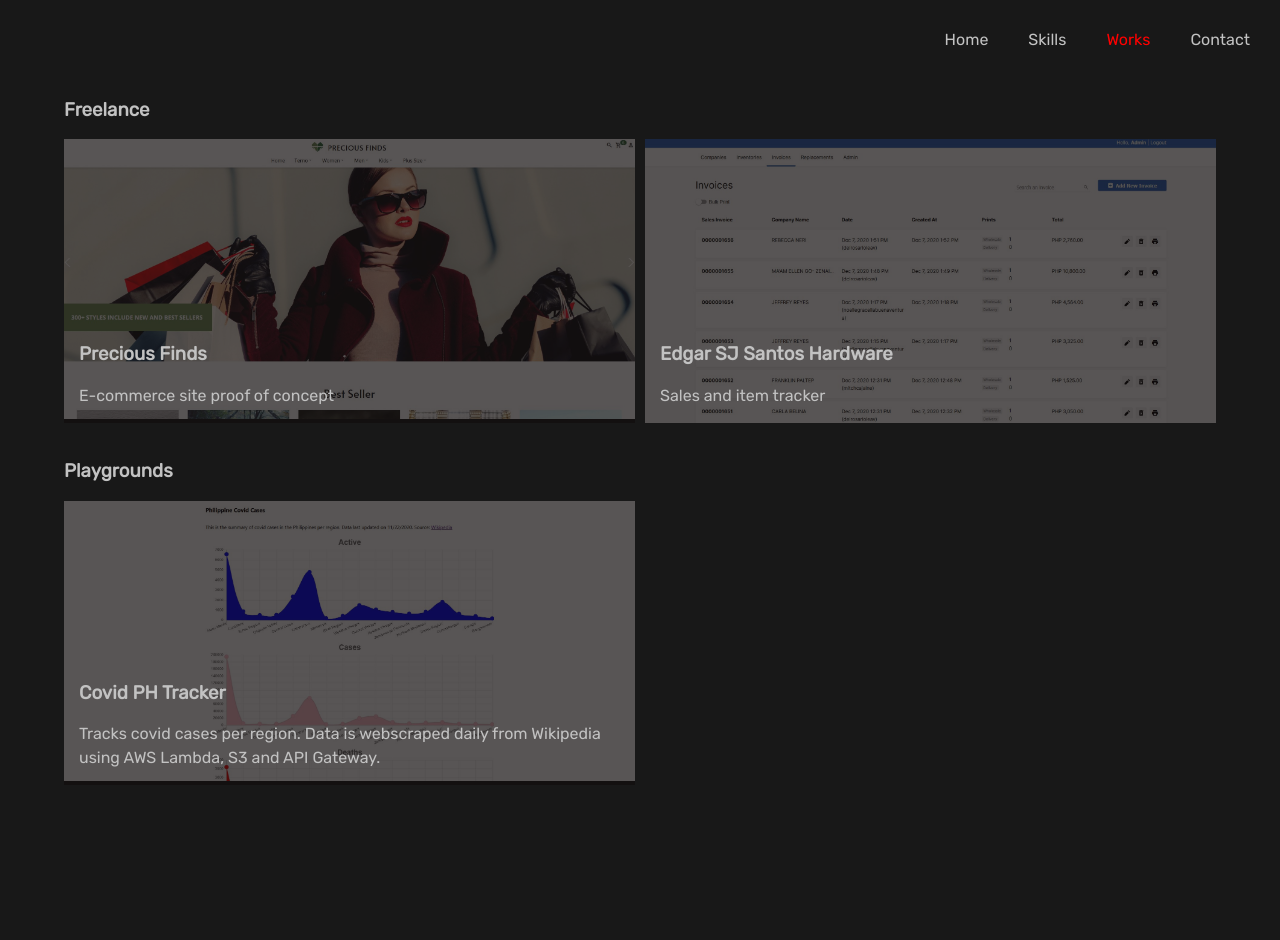
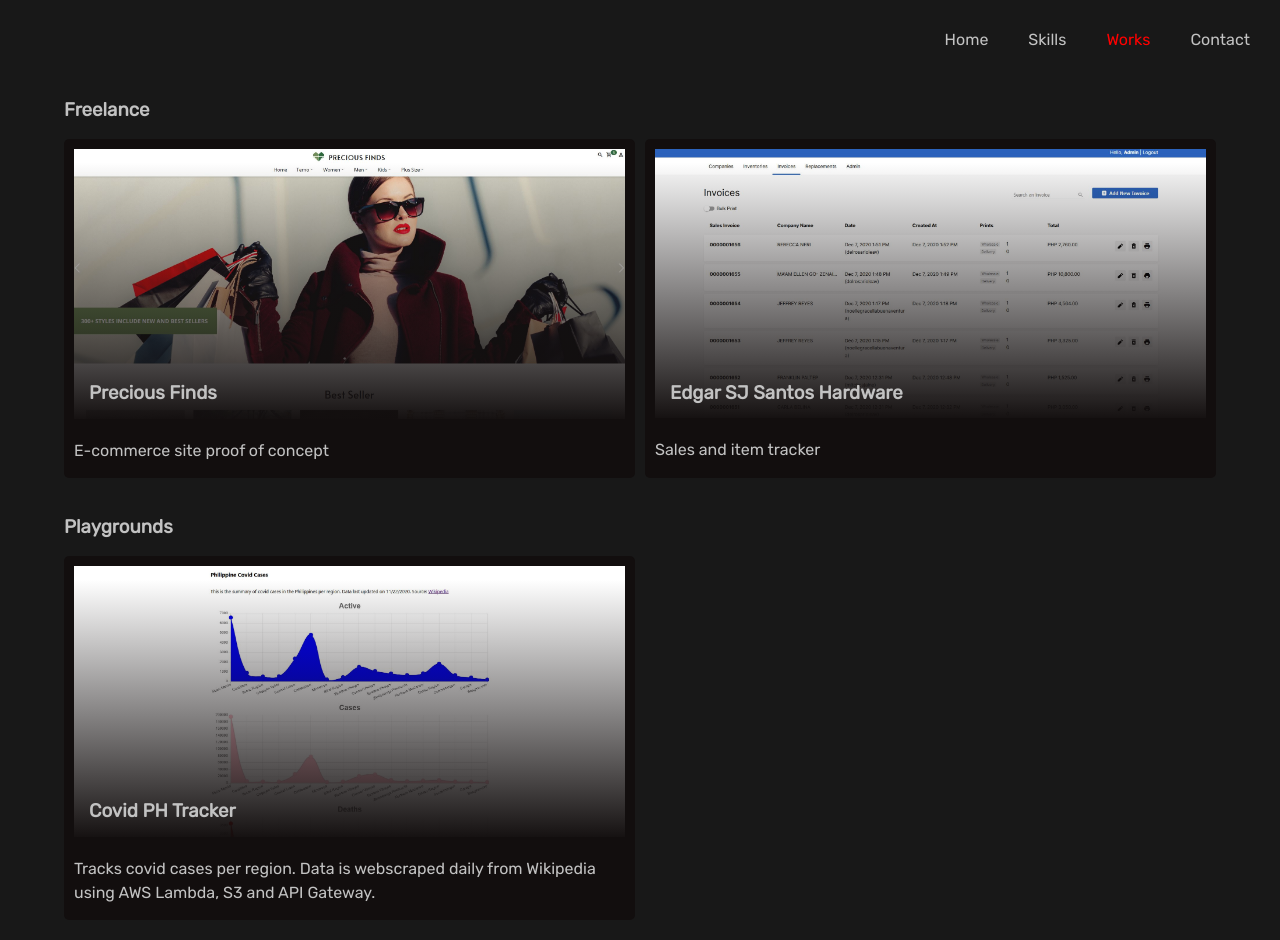
Before and after one commit to lueenavarro/portfolio, a React (Create React App) app: page /works in a window 1280 px wide. Shown: the top 940 px of the page. Before the commit the page ends 865 px from the top, so only its background shows below. Built offline with nearby package versions, Linux system fonts and the light colour scheme.

Commit message:
Redesign work component

```diff
--- a/src/components/Work.jsx
+++ b/src/components/Work.jsx
@@ -2,19 +2,27 @@ import React from "react";
 import "./Work.scss";
 
 const Work = ({ screenshot, title, description, link }) => {
-    const work = <div className="work">
-      <img className="work-screenshot" src={screenshot} alt="" />
-      <div className="work-overlay">
-        <h3>{title}</h3>
-        <span className="work-description">{description}</span>
+  const work = (
+    <div className="work">
+      <div className="work-screenshot">
+        <img src={screenshot} alt="" />
+        <div className="work-overlay">
+          <h3>{title}</h3>
+        </div>
       </div>
+      <p className="work-description">{description}</p>
     </div>
+  );
 
-    if(link) {
-        return <a className="work-link" href={link} target="_blank" rel="noreferrer">{work}</a>
-    } else {
-        return work
-    }
+  if (link) {
+    return (
+      <a className="work-link" href={link} target="_blank" rel="noreferrer">
+        {work}
+      </a>
+    );
+  } else {
+    return work;
+  }
 };
 
 export default Work;
--- a/src/components/Work.scss
+++ b/src/components/Work.scss
@@ -1,15 +1,19 @@
 .work {
-  position: relative;
   cursor: pointer;
   animation: slide-down 1s;
+  background-color: var(--color-darker-primary);
+  padding: 10px;
+  box-sizing: border-box;
+  border-radius: 5px;
 
   &-link {
     color: var(--color-text);
+    text-decoration: none;
   }
 
   &-overlay {
     display: flex;
-    padding: 15px;
+    padding: 0 15px;
     flex-direction: column;
     justify-content: flex-end;
     box-sizing: border-box;
@@ -17,17 +21,24 @@
     width: 100%;
     height: 100%;
     top: 0;
-    background: rgba(var(--color-darker-primary-rgb), 0.7);
+    left: 0;
+    right: 0;
+    background: linear-gradient(transparent 5%, var(--color-darker-primary));
     transition: opacity 0.2s;
   }
 
   &-screenshot {
     width: 100%;
-    height: 100%;
+    position: relative;
+
+    img {
+      width: 100%;
+    }
   }
 
   &-description {
     line-height: 1.5;
+    margin-bottom: 5px;
   }
 }
 
```
